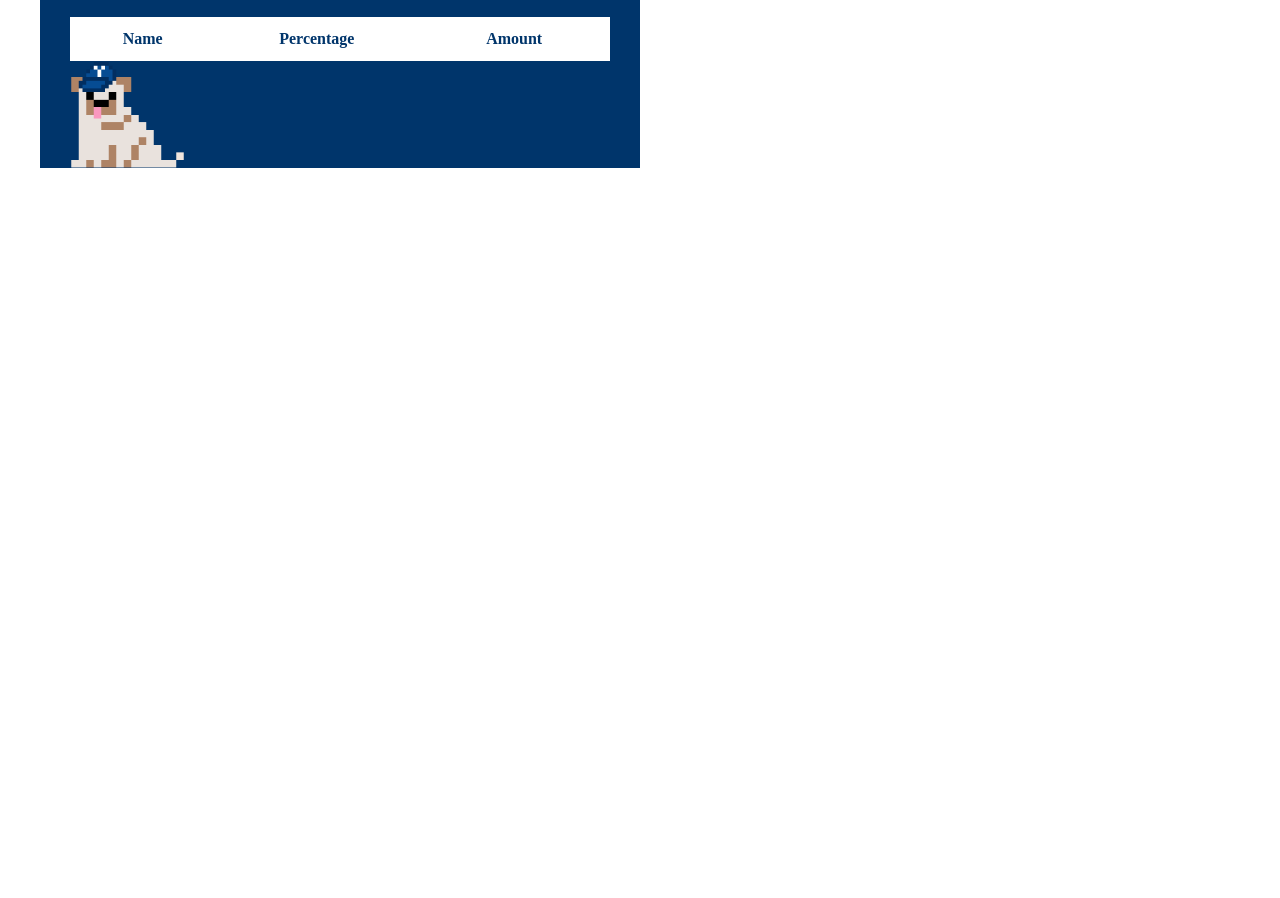
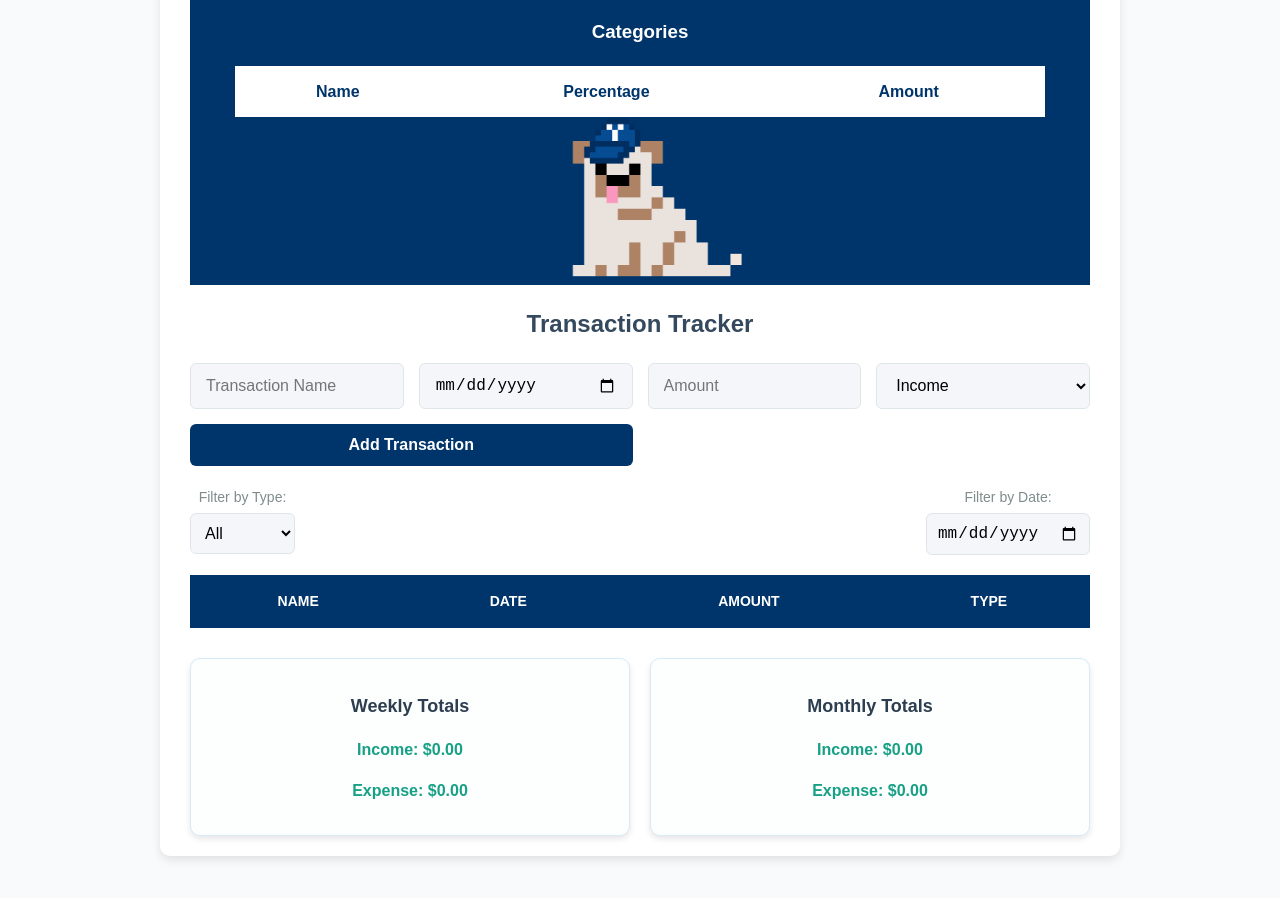
Before and after one commit to sophie-mcm/Final-Project-Catalyst, a React (Vite) app: page / in a window 1280 px wide. Shown: the part 296-1194 px from the top of the page. Before the commit the page ends 800 px from the top, so only its background shows below. Built offline with nearby package versions, Linux system fonts and the light colour scheme.

Commit message:
First commit

```diff
--- a/index.html
+++ b/index.html
@@ -4,6 +4,7 @@
     <meta charset="UTF-8" />
     <meta name="viewport" content="width=device-width, initial-scale=1.0" />
     <title>Handsome Dan's Budget Tracker</title>
+    <link rel="stylesheet" href="styles.css" />
   </head>
   <body>
     <div id="root"></div>
--- a/src/App.css
+++ b/src/App.css
@@ -29,19 +29,13 @@
 }
 
 .column1 {
-  float: left;
-  width: 50%;
+  float: center;
   background-color: #00356B;
   color: white
 }
 
-.column2 {
-  float: left;
-  width: 50%;
-}
-
 img {
   width: 20%;
-  float: left;
+  float: center;
   margin-left: 24px;
 }
--- a/src/App.jsx
+++ b/src/App.jsx
@@ -1,18 +1,26 @@
 import './App.css';
+import './styles.css';
 import Allocation from './Allocation';
+import BudgetTracker from './BudgetTracker'; // Import your component
 
 function App() {
   return (
     <>
       <h1>Handsome Dan's Budget Tracker</h1>
 
-      <div class="row">
-          <div class="column1">
-            <Allocation/>
-            <img src="/images/handsomedan.png" alt="Handsome Dan"/>
+      <div className="container">
+        {/* Friend's Part */}
+        <div className="row">
+          <div className="column1">
+            <Allocation />
+            <img src="/images/handsomedan.png" alt="Handsome Dan" />
           </div>
-          <div class="column2"></div>
-          <p>Expense Tracker can go here?</p>
+        </div>
+
+        {/* Your Part */}
+        <div className="row">
+          <BudgetTracker /> {/* Render your Budget Tracker here */}
+        </div>
       </div>
     </>
   );
--- /dev/null
+++ b/src/BudgetTracker.jsx
@@ -0,0 +1,121 @@
+import React, { useState } from 'react';
+import './styles.css';
+
+function BudgetTracker() {
+  const [transactions, setTransactions] = useState([]);
+  const [filters, setFilters] = useState({ type: "all", date: "" });
+
+  const addTransaction = (e) => {
+    e.preventDefault();
+    const form = e.target;
+    const name = form.name.value;
+    const date = form.date.value;
+    const amount = parseFloat(form.amount.value);
+    const type = form.type.value;
+
+    if (name && date && !isNaN(amount)) {
+      setTransactions((prev) => [...prev, { name, date, amount, type }]);
+      form.reset();
+    }
+  };
+
+  const filterTransactions = (txns) => {
+    return txns.filter((txn) => {
+      const matchesType = filters.type === "all" || txn.type === filters.type;
+      const matchesDate = !filters.date || txn.date === filters.date;
+      return matchesType && matchesDate;
+    });
+  };
+
+  const calculateTotals = (txns) => {
+    const currentDate = new Date();
+    const weekAgo = new Date(currentDate - 7 * 24 * 60 * 60 * 1000);
+    const monthAgo = new Date(currentDate.setMonth(currentDate.getMonth() - 1));
+
+    const totals = { weekly: { income: 0, expense: 0 }, monthly: { income: 0, expense: 0 } };
+
+    txns.forEach(({ date, amount, type }) => {
+      const txnDate = new Date(date);
+
+      if (txnDate >= weekAgo) {
+        totals.weekly[type] += amount;
+      }
+      if (txnDate >= monthAgo) {
+        totals.monthly[type] += amount;
+      }
+    });
+
+    return totals;
+  };
+
+  const filteredTransactions = filterTransactions(transactions);
+  const totals = calculateTotals(transactions);
+
+  return (
+    <div className="budget-tracker">
+      <h2>Transaction Tracker</h2>
+
+      <form onSubmit={addTransaction}>
+        <input type="text" name="name" placeholder="Transaction Name" required />
+        <input type="date" name="date" required />
+        <input type="number" name="amount" placeholder="Amount" required />
+        <select name="type" required>
+          <option value="income">Income</option>
+          <option value="expense">Expense</option>
+        </select>
+        <button type="submit">Add Transaction</button>
+      </form>
+
+      <div className="filter-container">
+        <label>
+          Filter by Type:
+          <select onChange={(e) => setFilters({ ...filters, type: e.target.value })}>
+            <option value="all">All</option>
+            <option value="income">Income</option>
+            <option value="expense">Expense</option>
+          </select>
+        </label>
+        <label>
+          Filter by Date:
+          <input type="date" onChange={(e) => setFilters({ ...filters, date: e.target.value })} />
+        </label>
+      </div>
+
+      <table className="table">
+        <thead>
+          <tr>
+            <th>Name</th>
+            <th>Date</th>
+            <th>Amount</th>
+            <th>Type</th>
+          </tr>
+        </thead>
+        <tbody>
+          {filteredTransactions.map((txn, index) => (
+            <tr key={index}>
+              <td>{txn.name}</td>
+              <td>{txn.date}</td>
+              <td>${txn.amount.toFixed(2)}</td>
+              <td>{txn.type}</td>
+            </tr>
+          ))}
+        </tbody>
+      </table>
+
+      <div className="totals">
+        <div>
+          <h3>Weekly Totals</h3>
+          <p>Income: ${totals.weekly.income.toFixed(2)}</p>
+          <p>Expense: ${totals.weekly.expense.toFixed(2)}</p>
+        </div>
+        <div>
+          <h3>Monthly Totals</h3>
+          <p>Income: ${totals.monthly.income.toFixed(2)}</p>
+          <p>Expense: ${totals.monthly.expense.toFixed(2)}</p>
+        </div>
+      </div>
+    </div>
+  );
+}
+
+export default BudgetTracker;
--- a/src/main.jsx
+++ b/src/main.jsx
@@ -5,5 +5,5 @@ import App from './App.jsx'
 ReactDOM.createRoot(document.getElementById('root')).render(
   <React.StrictMode>
     <App />
-  </React.StrictMode>,
-)
+  </React.StrictMode>
+);
--- /dev/null
+++ b/src/styles.css
@@ -0,0 +1,182 @@
+/* General Body Styles */
+body {
+    font-family: 'Poppins', sans-serif;
+    margin: 0;
+    padding: 0;
+    background-color: #f9fafb;
+    color: #34495e;
+    line-height: 1.6;
+  }
+
+  /* Container */
+  .container {
+    max-width: 900px;
+    margin: 40px auto;
+    padding: 20px 30px;
+    background: #ffffff;
+    border-radius: 10px;
+    box-shadow: 0 4px 10px rgba(0, 0, 0, 0.1);
+    transition: all 0.3s ease;
+  }
+
+  .container:hover {
+    box-shadow: 0 8px 20px rgba(0, 0, 0, 0.15);
+  }
+
+  /* Heading */
+  h1 {
+    text-align: center;
+    color: #2c3e50;
+    margin-bottom: 20px;
+    font-weight: 700;
+  }
+
+  /* Form */
+  form {
+    display: grid;
+    grid-template-columns: repeat(auto-fit, minmax(200px, 1fr));
+    gap: 15px;
+    margin-bottom: 20px;
+  }
+
+  form input,
+  form select {
+    padding: 12px 15px;
+    border: 1px solid #dfe6e9;
+    border-radius: 6px;
+    font-size: 16px;
+    outline: none;
+    background: #f5f6fa;
+    transition: border-color 0.3s ease;
+  }
+
+  form input:focus,
+  form select:focus {
+    border-color: #00356B;
+  }
+
+  form button {
+    grid-column: span 2;
+    padding: 12px 15px;
+    background: #00356B;
+    color: #ffffff;
+    border: none;
+    border-radius: 6px;
+    font-size: 16px;
+    font-weight: 600;
+    cursor: pointer;
+    transition: background 0.3s ease;
+  }
+
+  form button:hover {
+    background: #2980b9;
+  }
+
+  /* Filter Section */
+  .filter-container {
+    display: flex;
+    justify-content: space-between;
+    flex-wrap: wrap;
+    gap: 15px;
+    margin-bottom: 20px;
+  }
+
+  .filter-container label {
+    display: flex;
+    flex-direction: column;
+    font-size: 14px;
+    color: #7f8c8d;
+  }
+
+  .filter-container select,
+  .filter-container input {
+    padding: 10px;
+    margin-top: 5px;
+    border: 1px solid #dfe6e9;
+    border-radius: 6px;
+    font-size: 16px;
+    background: #f5f6fa;
+  }
+
+  /* Table */
+  .table {
+    width: 100%;
+    border-collapse: collapse;
+    margin-top: 20px;
+  }
+
+  .table thead {
+    background: #00356B;
+    color: #ffffff;
+  }
+
+  .table th {
+    text-transform: uppercase;
+    font-size: 14px;
+    padding: 15px;
+  }
+
+  .table td {
+    padding: 15px;
+    border-bottom: 1px solid #ecf0f1;
+    font-size: 15px;
+    text-align: center;
+    color: #34495e;
+  }
+
+  .table tr:nth-child(even) {
+    background-color: #f7f9fb;
+  }
+
+  .table tr:hover {
+    background: #f0f4f8;
+    transition: background 0.3s ease;
+  }
+
+  /* Totals Section */
+  .totals {
+    display: flex;
+    justify-content: space-between;
+    flex-wrap: wrap;
+    gap: 20px;
+    margin-top: 30px;
+  }
+
+  .totals div {
+    flex: 1;
+    min-width: 200px;
+    padding: 15px;
+    background-color: #fdfefe;
+    border: 1px solid #d6eaf8;
+    border-radius: 10px;
+    text-align: center;
+    box-shadow: 0 3px 6px rgba(0, 0, 0, 0.1);
+  }
+
+  .totals h3 {
+    margin-bottom: 10px;
+    color: #2c3e50;
+    font-size: 18px;
+  }
+
+  .totals p {
+    font-size: 16px;
+    color: #16a085;
+    font-weight: bold;
+  }
+
+  /* Responsive Design */
+  @media (max-width: 600px) {
+    form {
+      grid-template-columns: 1fr;
+    }
+
+    .totals {
+      flex-direction: column;
+    }
+
+    .filter-container {
+      flex-direction: column;
+      gap: 10px;
+    }
+  }
```
